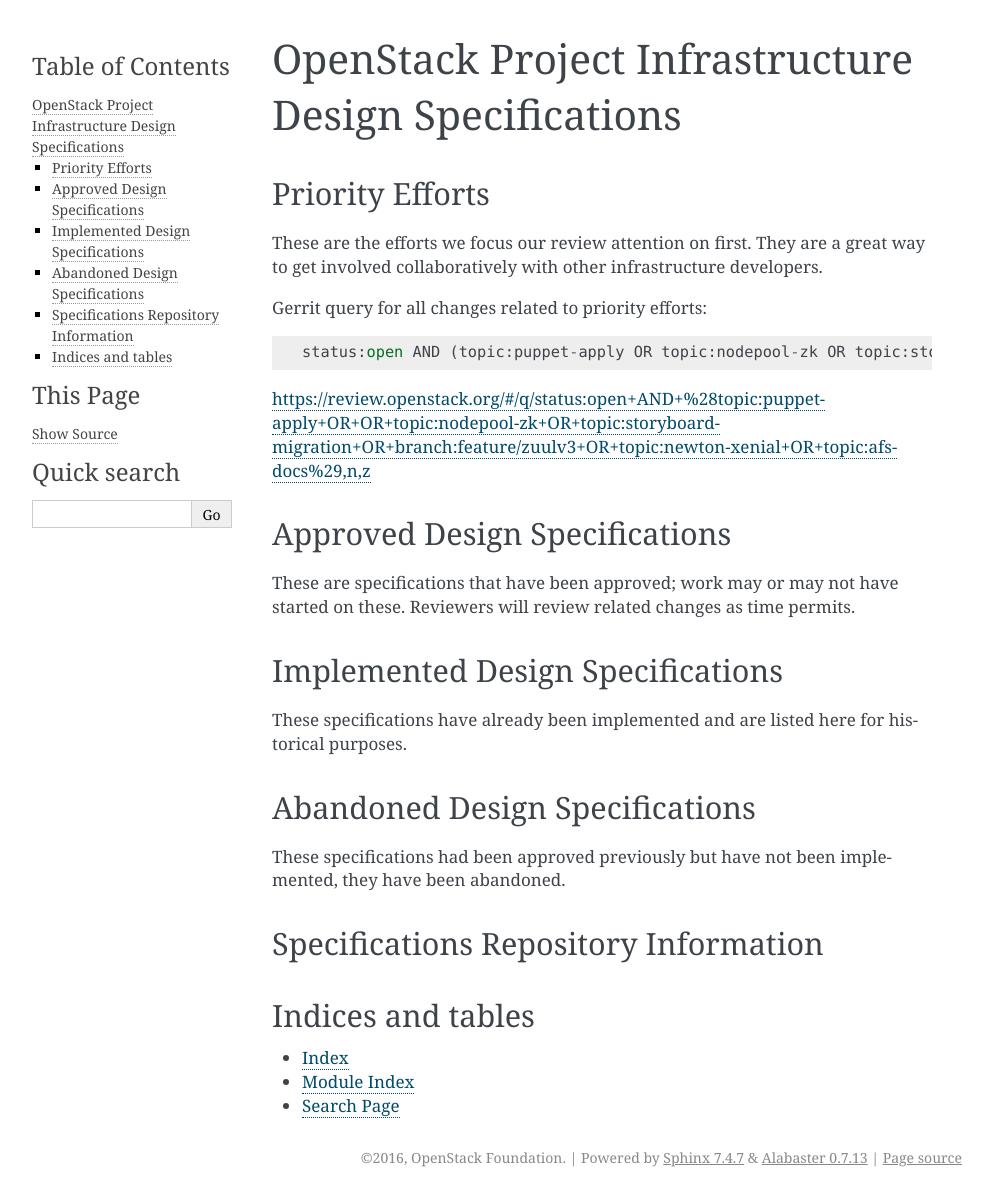
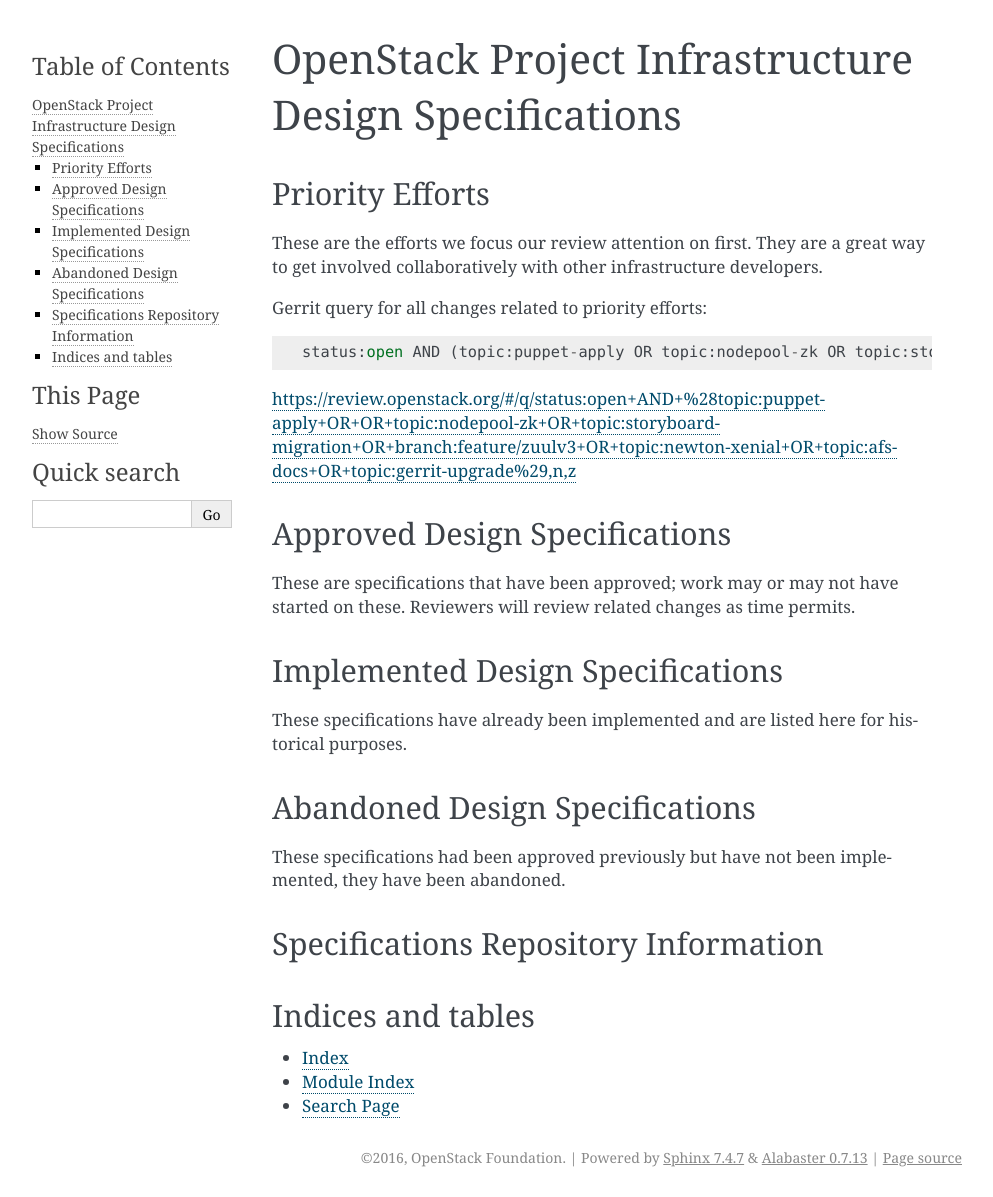
Before and after one commit to openstack-infra/infra-specs, a Sphinx documentation site: the page built from doc/source/index.rst, in a window 1280 px wide. Shown: the whole page, without its empty margins (148-1141 px from the left). Built offline with Sphinx 7.4.7, drawn with Linux system fonts in a browser that asks for light colours; pages that are not in the unit, such as notebooks, are missing from menus.

Commit message:
add gerrit-upgrade to priority efforts query
Change-Id: I0eb12a9558141f40dad374d660b304492d272c44

```diff
--- a/doc/source/index.rst
+++ b/doc/source/index.rst
@@ -21,9 +21,9 @@
 
 Gerrit query for all changes related to priority efforts::
 
-  status:open AND (topic:puppet-apply OR topic:nodepool-zk OR topic:storyboard-migration OR branch:feature/zuulv3 OR topic:newton-xenial OR topic:afs-docs)
+  status:open AND (topic:puppet-apply OR topic:nodepool-zk OR topic:storyboard-migration OR branch:feature/zuulv3 OR topic:newton-xenial OR topic:afs-docs OR topic:gerrit-upgrade)
 
-https://review.openstack.org/#/q/status:open+AND+%28topic:puppet-apply+OR+OR+topic:nodepool-zk+OR+topic:storyboard-migration+OR+branch:feature/zuulv3+OR+topic:newton-xenial+OR+topic:afs-docs%29,n,z
+https://review.openstack.org/#/q/status:open+AND+%28topic:puppet-apply+OR+OR+topic:nodepool-zk+OR+topic:storyboard-migration+OR+branch:feature/zuulv3+OR+topic:newton-xenial+OR+topic:afs-docs+OR+topic:gerrit-upgrade%29,n,z
 
 Approved Design Specifications
 ==============================
```
